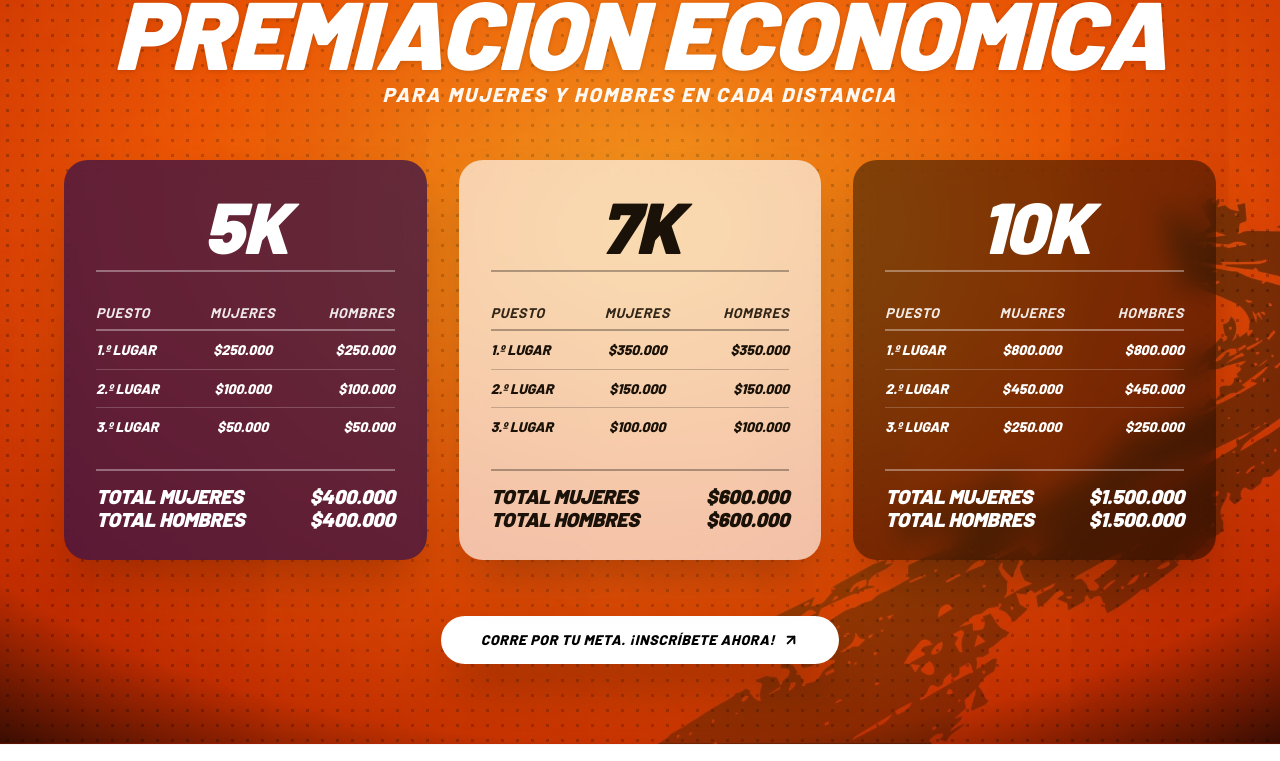
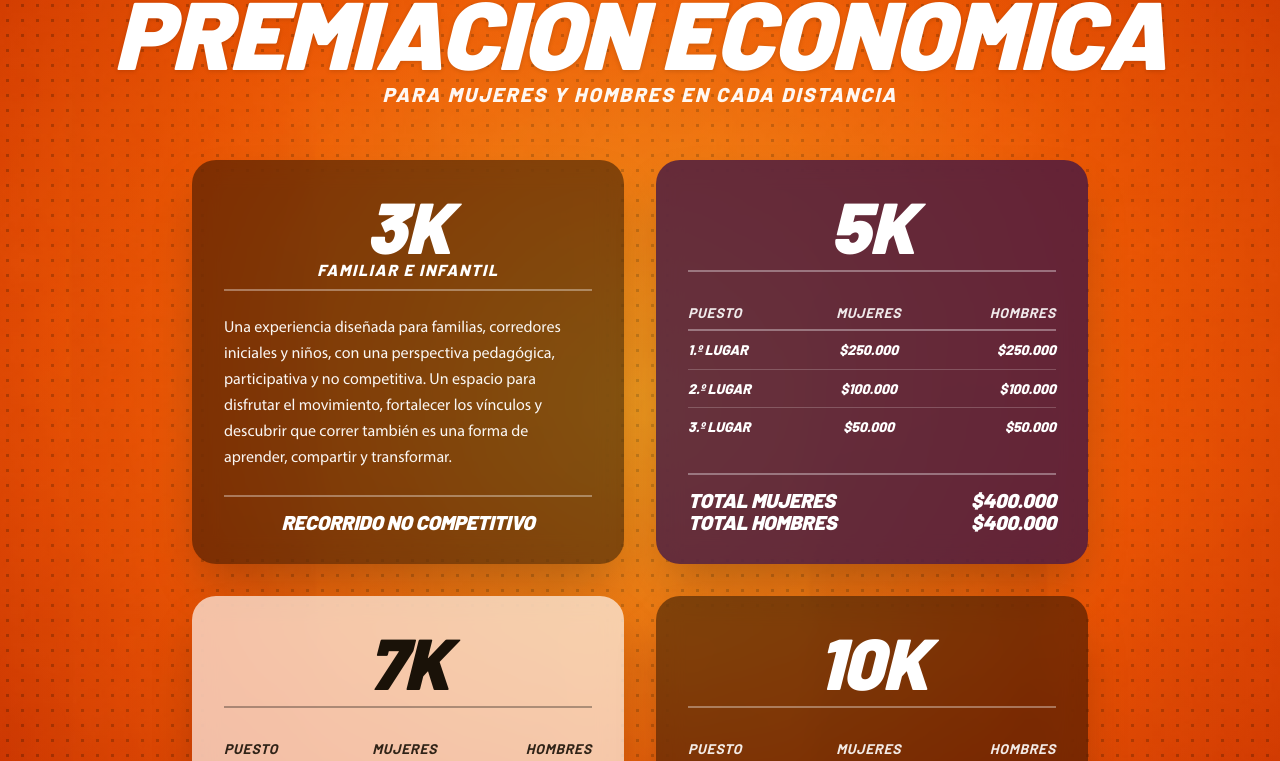
Before and after one commit to fitintegral3-lab/corre-y-liberate-2026, a Next.js app: page / in a window 1280 px wide. Shown: the part 1315-2076 px from the top of the page. Built offline with nearby package versions, Linux system fonts and the light colour scheme; no server answers.

Commit message:
feat(awards): add a card for the non-competitive 3k
The 3K has no prize money, so the awards section shows a card that
describes the family run instead of a prize table, in a 2x2 grid.

```diff
--- a/src/content/awards.ts
+++ b/src/content/awards.ts
@@ -43,6 +43,19 @@ export const awards = z
     },
   ]);
 
+/**
+ * La 3K no reparte premios: es un recorrido no competitivo, asi que en la
+ * seccion de premiacion va una tarjeta que lo explica en vez de una tabla.
+ */
+export const familyRunCard = {
+  distanceId: '3k-infantil',
+  theme: 'dark',
+  title: 'FAMILIAR E INFANTIL',
+  description:
+    'Una experiencia diseñada para familias, corredores iniciales y niños, con una perspectiva pedagógica, participativa y no competitiva. Un espacio para disfrutar el movimiento, fortalecer los vínculos y descubrir que correr también es una forma de aprender, compartir y transformar.',
+  footer: 'RECORRIDO NO COMPETITIVO',
+} as const;
+
 export const awardsSection = {
   title: 'PREMIACIÓN ECONÓMICA',
   subtitle: 'PARA MUJERES Y HOMBRES EN CADA DISTANCIA',
--- a/src/content/index.ts
+++ b/src/content/index.ts
@@ -4,7 +4,7 @@
  * Los componentes importan desde `@/content` y no desde cada archivo: asi
  * reorganizar esta carpeta no toca ninguna seccion.
  */
-export { awards, awardsSection } from '@/content/awards';
+export { awards, awardsSection, familyRunCard } from '@/content/awards';
 export { runningClubs, runningClubsSection } from '@/content/clubs';
 export { distances } from '@/content/distances';
 export {
--- a/src/features/awards/AwardsSection.tsx
+++ b/src/features/awards/AwardsSection.tsx
@@ -1,6 +1,6 @@
 import { awardCardStyles } from '@/features/awards/theme';
 import { Container, CtaLink, DotPattern } from '@/components/ui';
-import { awards, awardsSection, distances } from '@/content';
+import { awards, awardsSection, distances, familyRunCard } from '@/content';
 import { siteConfig } from '@/config/site';
 import { awardTotals, findDistance } from '@/domain/event/selectors';
 import { cn } from '@/lib/utils/cn';
@@ -15,6 +15,38 @@ const backgroundImage = [
     ' rgba(30, 8, 2, 0.85) 100%)',
   "url('/backgrounds/bg_premiacion.webp')",
 ].join(', ');
+
+const cardClassName =
+  'flex flex-col justify-between rounded-3xl p-6 shadow-2xl backdrop-blur-md transition-all duration-300 hover:-translate-y-2 hover:shadow-[0_20px_45px_rgba(0,0,0,0.5)] hover:ring-2 hover:ring-white/40 sm:p-8';
+
+function FamilyRunCard() {
+  const distance = findDistance(distances, familyRunCard.distanceId);
+  const style = awardCardStyles[familyRunCard.theme];
+
+  return (
+    <article
+      style={{ backgroundColor: style.background }}
+      className={cn(cardClassName, style.text)}
+    >
+      <div>
+        <div className={cn('border-b-2 pb-3 text-center', style.border)}>
+          <h3 className="font-athletic text-6xl sm:text-7xl">{distance.label}</h3>
+          <p className="mt-1 font-athletic-bold text-sm tracking-widest sm:text-base">
+            {familyRunCard.title}
+          </p>
+        </div>
+        <p className="my-6 text-sm leading-relaxed opacity-95 sm:text-base">
+          {familyRunCard.description}
+        </p>
+      </div>
+      <p
+        className={cn('border-t-2 pt-4 text-center font-athletic text-lg sm:text-xl', style.border)}
+      >
+        {familyRunCard.footer}
+      </p>
+    </article>
+  );
+}
 
 export function AwardsSection() {
   return (
@@ -44,10 +76,11 @@ export function AwardsSection() {
           </p>
         </div>
 
-        {/* Tres columnas recien en `lg`. En una tablet vertical (768 px) tres
-            tarjetas dejan unos 230 px cada una y los encabezados de la tabla
-            —PUESTO, MUJERES, HOMBRES— se pegan entre si sin espacio. */}
-        <div className="mx-auto grid max-w-6xl grid-cols-1 gap-6 text-left md:grid-cols-2 lg:grid-cols-3 lg:gap-8">
+        {/* Dos columnas y no cuatro: con cuatro tarjetas en una fila cada una
+            queda en unos 230 px y los encabezados de la tabla —PUESTO,
+            MUJERES, HOMBRES— se pegan entre si sin espacio. */}
+        <div className="mx-auto grid max-w-4xl grid-cols-1 gap-6 text-left md:grid-cols-2 lg:gap-8">
+          <FamilyRunCard />
           {awards.map((award) => {
             const distance = findDistance(distances, award.distanceId);
             const style = awardCardStyles[award.theme];
@@ -57,10 +90,7 @@ export function AwardsSection() {
               <article
                 key={award.distanceId}
                 style={{ backgroundColor: style.background }}
-                className={cn(
-                  'flex flex-col justify-between rounded-3xl p-6 shadow-2xl backdrop-blur-md transition-all duration-300 hover:-translate-y-2 hover:shadow-[0_20px_45px_rgba(0,0,0,0.5)] hover:ring-2 hover:ring-white/40 sm:p-8',
-                  style.text,
-                )}
+                className={cn(cardClassName, style.text)}
               >
                 <div>
                   <div className={cn('border-b-2 pb-3 text-center', style.border)}>
```
